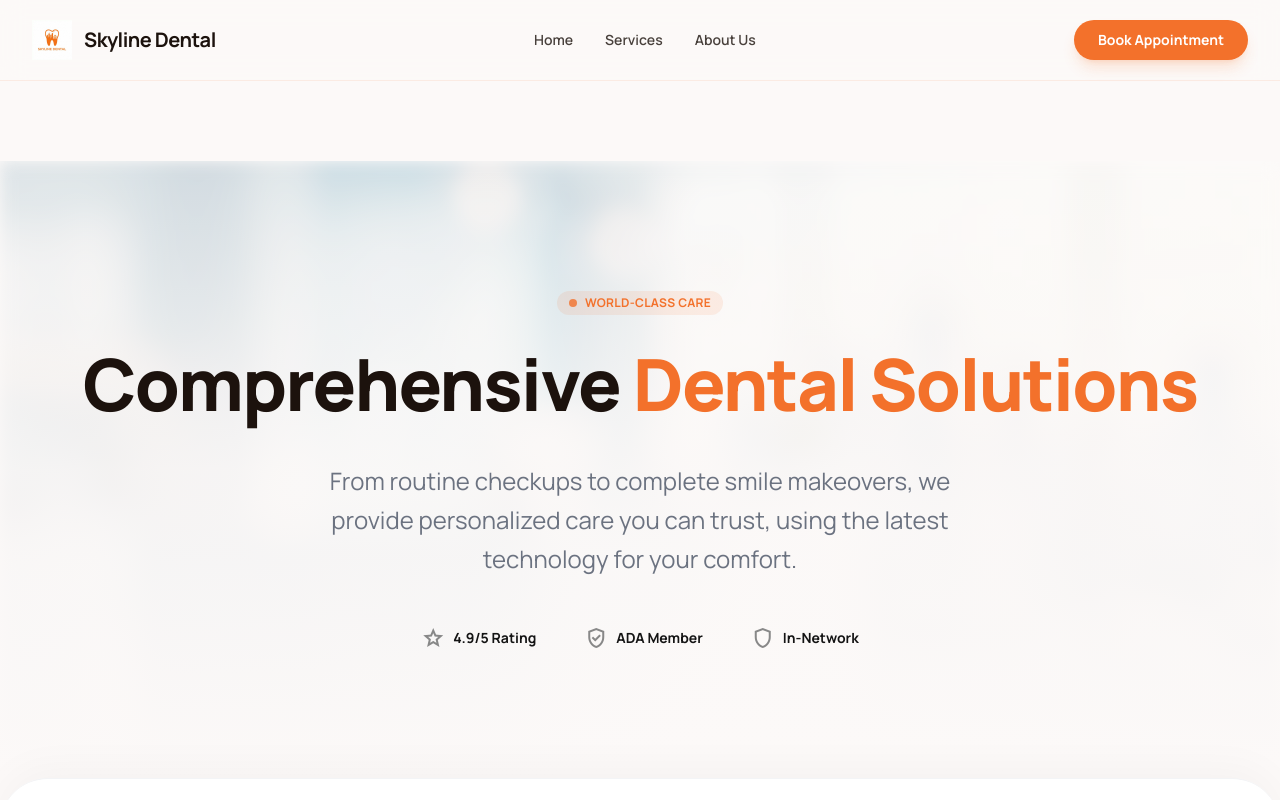
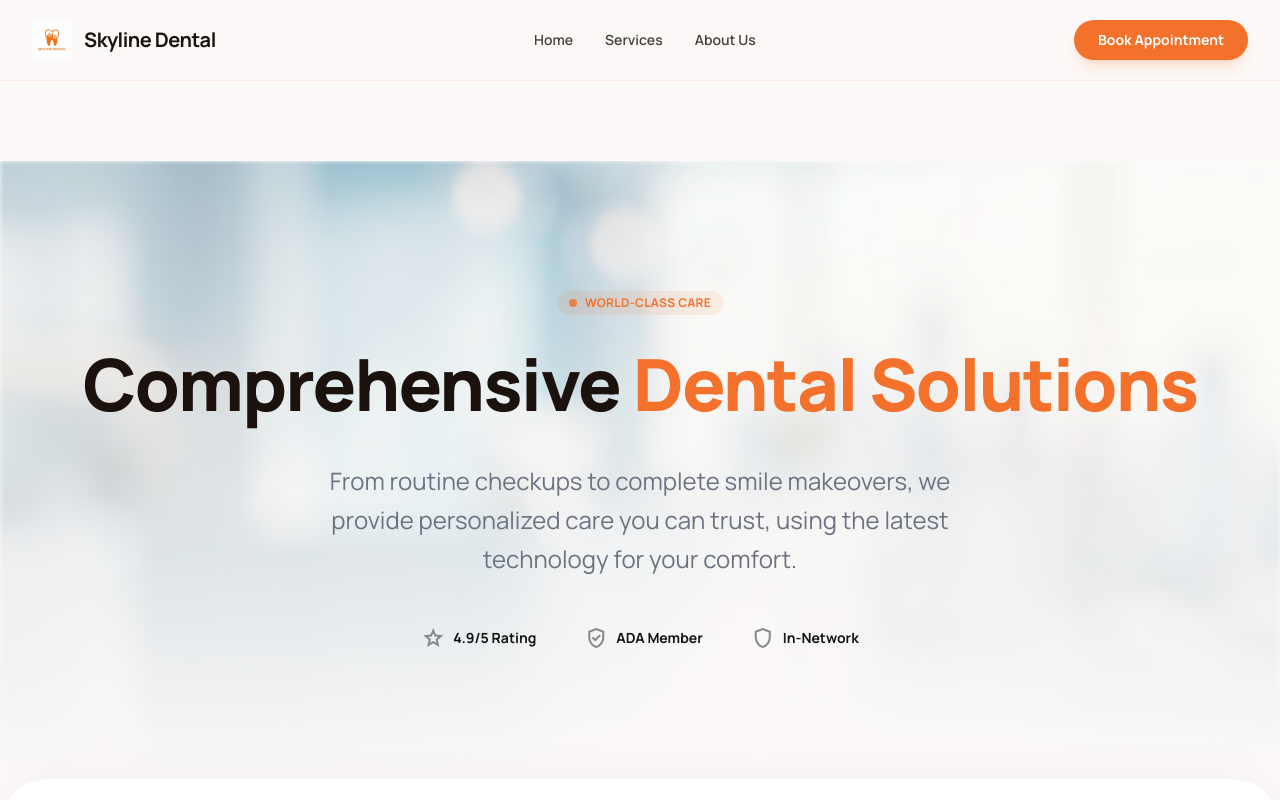
Before and after one commit to abhi-rai-001/Skyline-Dentist, a React (Vite) app: page /services in a window 1280 px wide. Shown: the top 800 px of the page. Built offline with nearby package versions, Linux system fonts and the light colour scheme.

Commit message:
UI Fix: Increased Services Hero Background Visibility

```diff
--- a/src/pages/Services.jsx
+++ b/src/pages/Services.jsx
@@ -27,8 +27,8 @@ export const Services = () => {
       <section className="relative py-24 lg:py-32 overflow-hidden bg-background-light dark:bg-background-dark">
         {/* Background Image */}
         <div className="absolute inset-0 z-0">
-             <img src="/services-hero.png" alt="Dental Office" className="w-full h-full object-cover opacity-30 dark:opacity-10 blur-sm" />
-             <div className="absolute inset-0 bg-gradient-to-t from-background-light via-background-light/80 to-transparent dark:from-background-dark dark:via-background-dark/80"></div>
+             <img src="/services-hero.png" alt="Dental Office" className="w-full h-full object-cover opacity-60 dark:opacity-20 blur-[2px]" />
+             <div className="absolute inset-0 bg-gradient-to-t from-background-light via-background-light/50 to-transparent dark:from-background-dark dark:via-background-dark/50"></div>
         </div>
 
         <div className="max-w-7xl mx-auto px-4 sm:px-6 lg:px-8 relative z-10 text-center">
```
